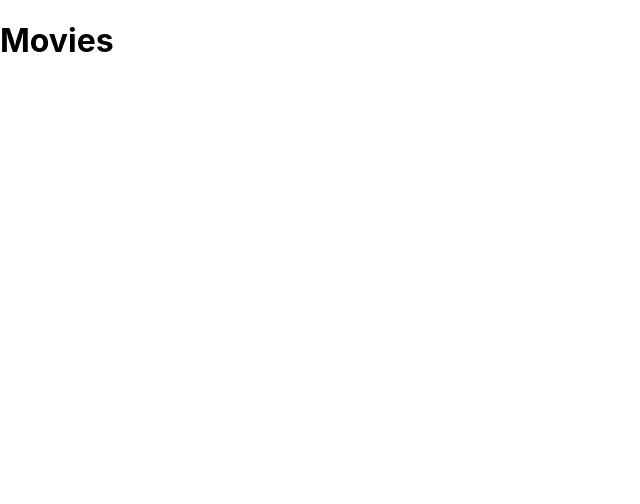
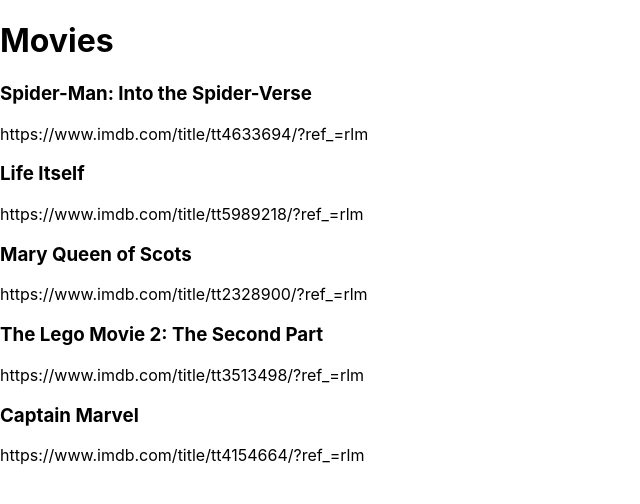
Before and after one commit to hollyhbrady/JS_React_Movie_Releases, a React (Create React App) app: page / in a window 1280 px wide. Shown: the top 504 px of the page, without its empty margins (0-640 px from the left). Built offline with nearby package versions, Linux system fonts and the light colour scheme.

Commit message:
movies showing as list

```diff
--- a/src/App.js
+++ b/src/App.js
@@ -1,8 +1,9 @@
 import './App.css';
+import MovieBox from './containers/MovieBox';
 
 function App() {
   return (
-    <h1>Movies</h1>
+    <MovieBox/>
   )
 }
 
--- a/src/components/Movie.js
+++ b/src/components/Movie.js
@@ -1,9 +1,12 @@
 import React from 'react';
 
-const Movie = ({movie}) => {
+const Movie = ({url, children}) => {
 
     return (
-        <p>{movie}</p>
+        <>
+            <h3>{children}</h3>
+            <p>{url}</p>
+        </>
     )
 };
 
--- a/src/components/MovieList.js
+++ b/src/components/MovieList.js
@@ -5,13 +5,13 @@
 
     const movieNodes = movies.map(movie => {
         return (
-            <Movie key={movie}>{movie.name}</Movie>
+            <Movie url={movie.url} key={movie}>{movie.name}</Movie>
         );
     });
 
     return (
         <>
-            <p>{movieNodes}</p>
+            {movieNodes}
         </>
     )
 };
--- a/src/containers/MovieBox.js
+++ b/src/containers/MovieBox.js
@@ -35,7 +35,7 @@
     return (
         <>
         <h1>Movies</h1>
-        <p>Movie list</p>
+        <MovieList movies={movies}/>
         </>
     )
 };
```
